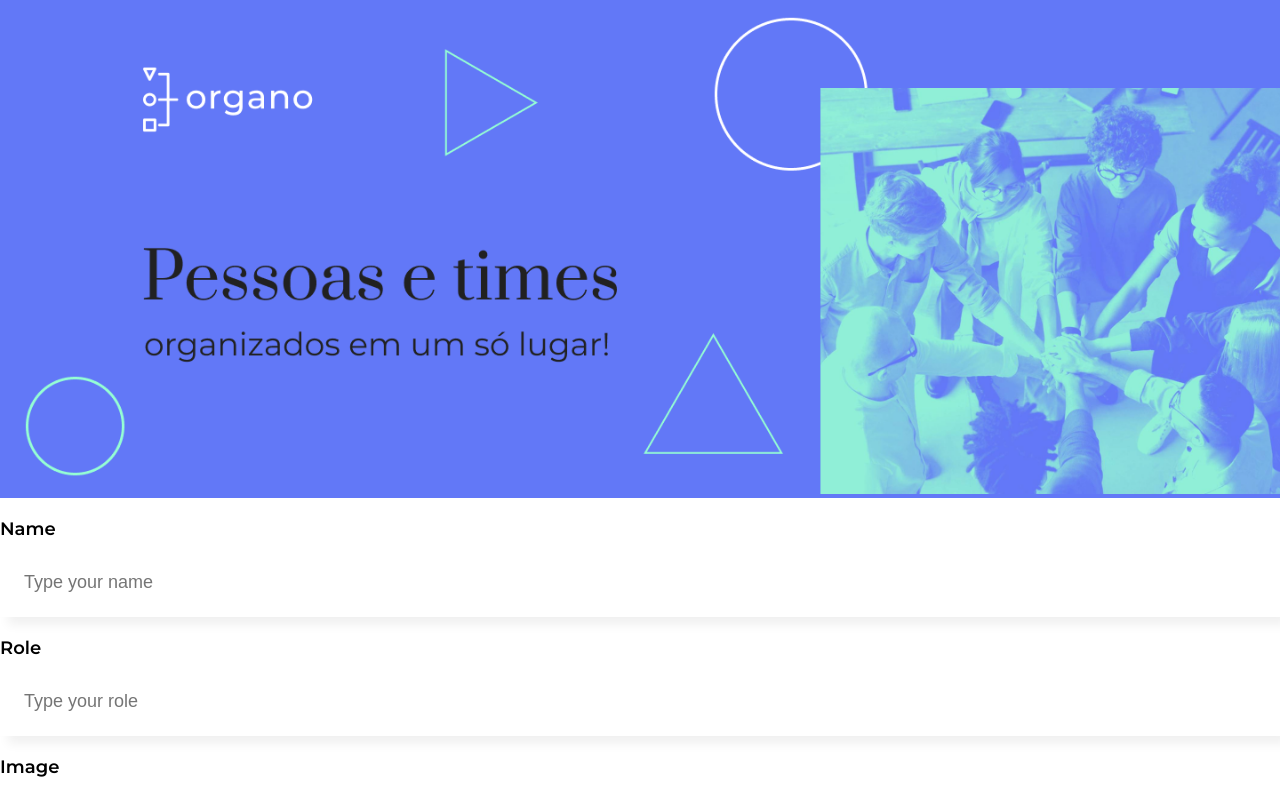
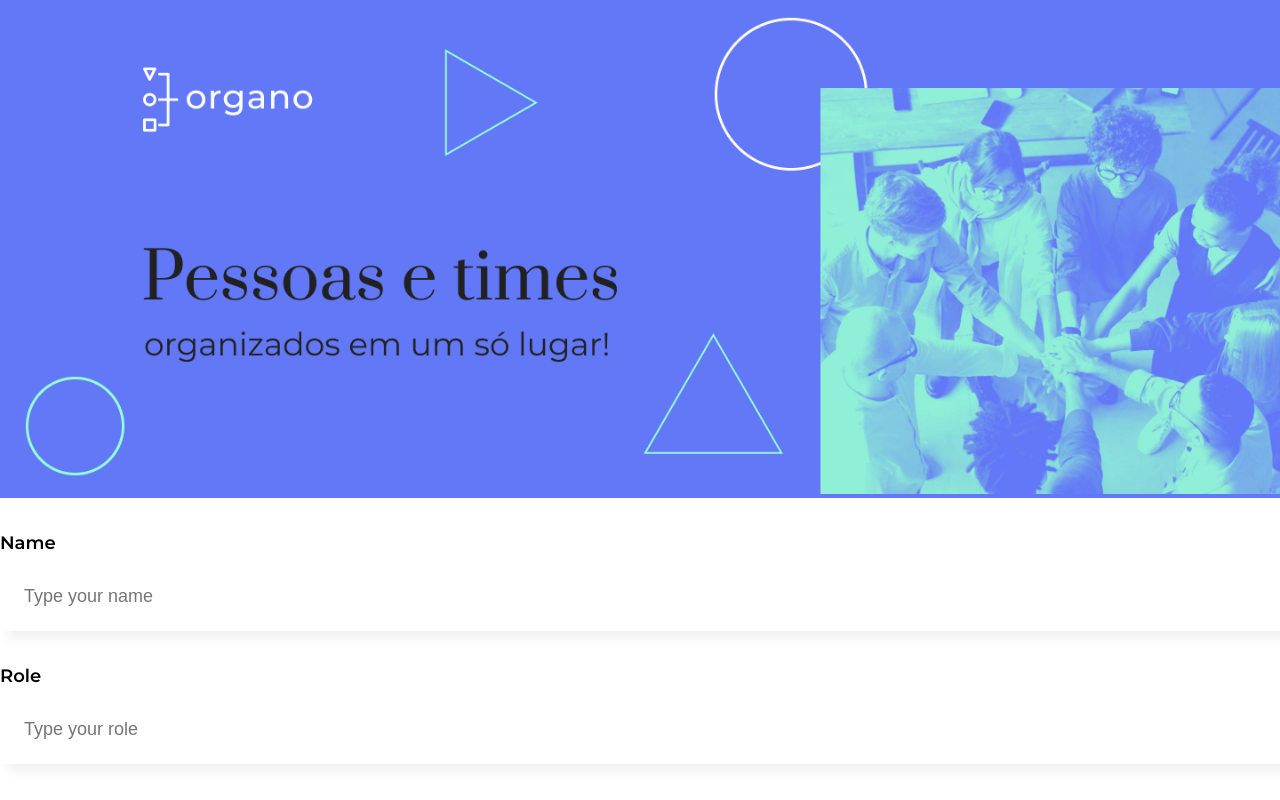
Before and after one commit to Guimaraes131/Organo, a React (Create React App) app: page / in a window 1280 px wide. Shown: the top 800 px of the page. Built offline with nearby package versions, Linux system fonts and the light colour scheme; a web font is replaced by a local one.

Commit message:
style: modify margin in InputText

```diff
--- a/src/components/InputText/InputText.module.css
+++ b/src/components/InputText/InputText.module.css
@@ -1,5 +1,5 @@
 .inputText {
-  margin: 20px 0;
+  margin: 34px 0;
 }
 
 .inputText label {
```
